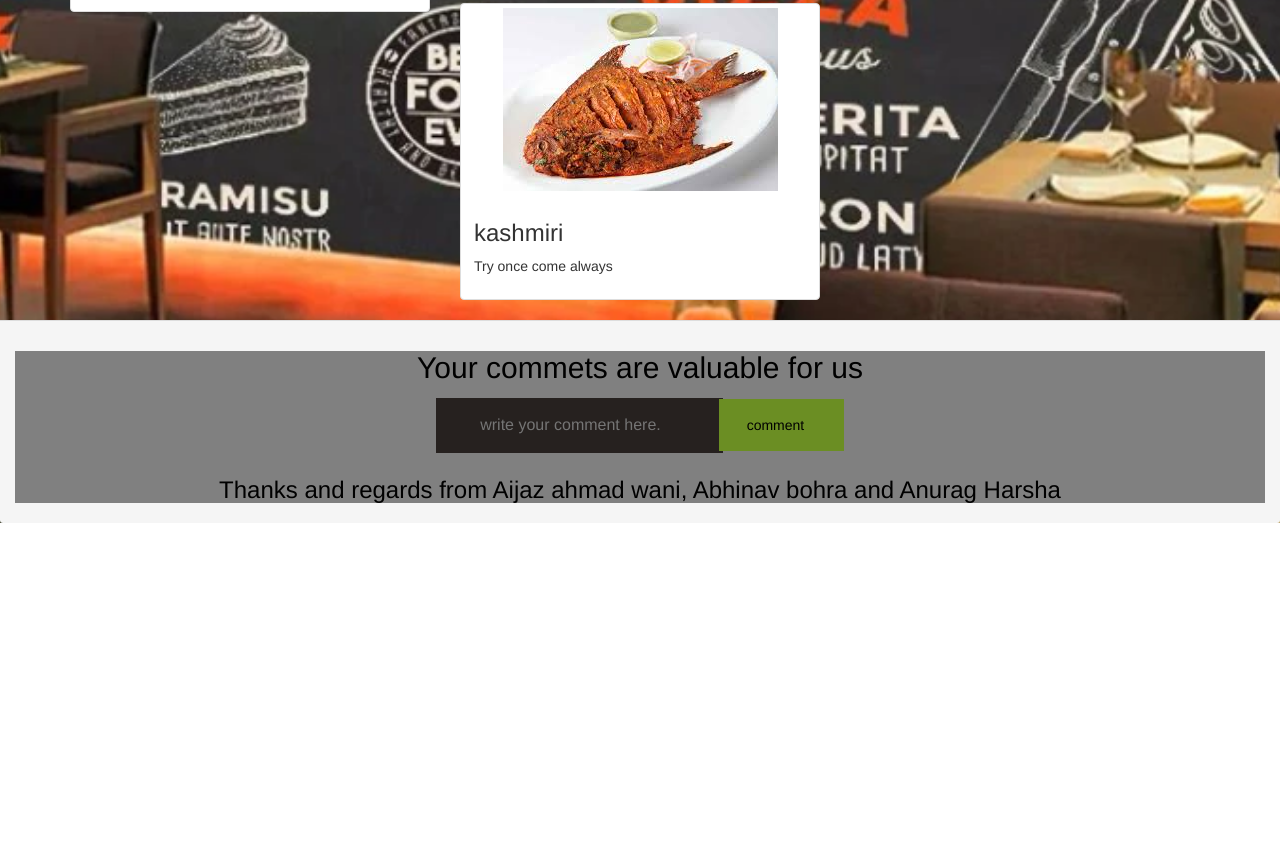
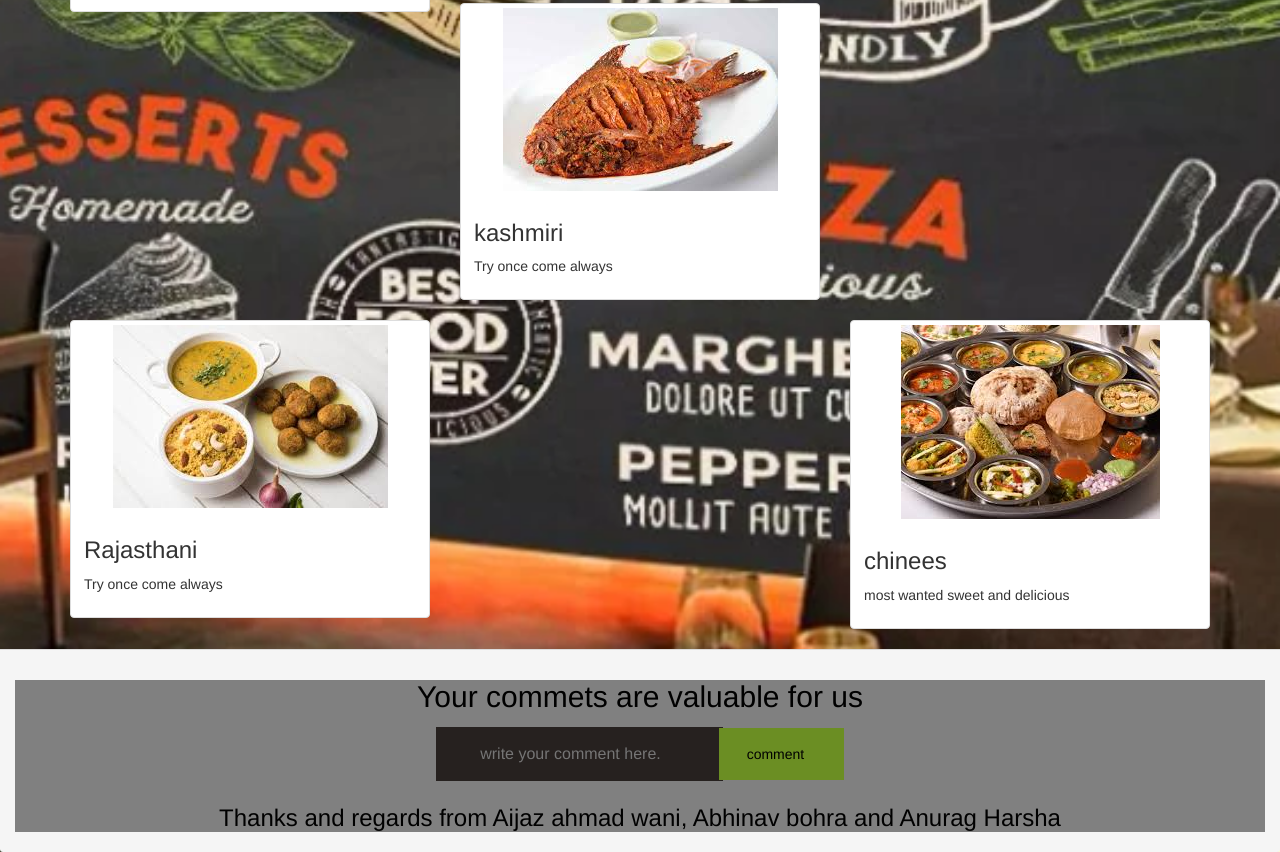
Before and after one commit to waniaijaz/assessment-project-1, a plain HTML site: page index.html in a window 1280 px wide. Shown: the part 990-1842 px from the top of the page. Before the commit the page ends 1513 px from the top, so only its background shows below. Drawn offline with nearby package versions, Linux system fonts and the light colour scheme.

Commit message:
Update index.html

```diff
--- a/index.html
+++ b/index.html
@@ -129,6 +129,28 @@
                 </a>
             </div>
         </div>
+        <div class="row">
+            <div class="col-lg-4">
+                <a href="products.php#shirts" ><div class="thumbnail">
+                        <img src="images/rajasthani.jpg" alt="">
+                        <div class="caption">
+                            <h3>Rajasthani</h3>
+                            <p>Try once come always</p>
+                        </div>
+                    </div>
+                </a>
+            </div>
+            <div class="col-lg-4 col-lg-offset-4">
+                <a href="products.php#watches" ><div class="thumbnail">
+                       <img src="images/download.jpg" alt="">
+                        <div class="caption">
+                            <h3>chinees</h3>
+                            <p>most wanted sweet and delicious </p>
+                        </div>
+                    </div>
+                </a>
+            </div>
+        </div>
     </div>
 
 <div class="background">
```
